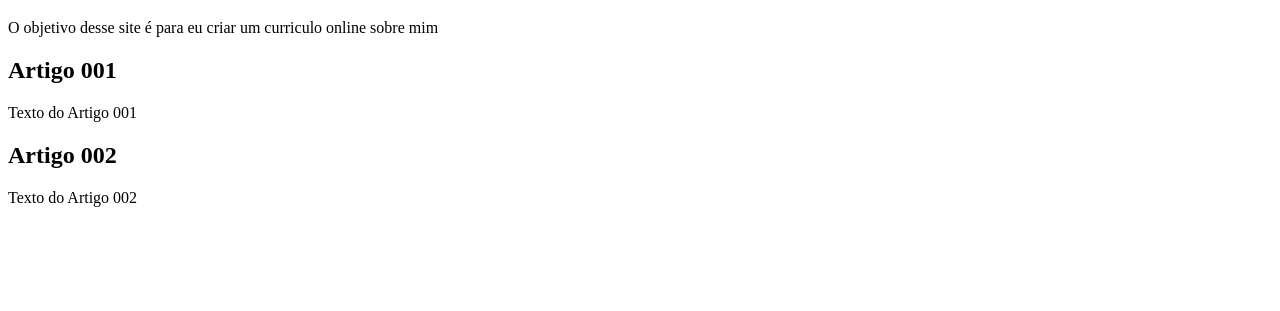
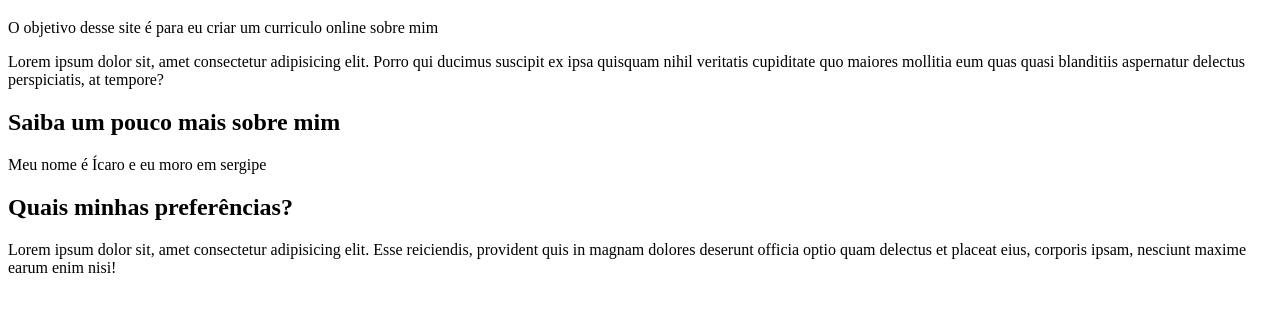
Before and after one commit to icarofranklin/perfil-do-programador, a plain HTML site: page index.html in a window 1280 px wide. Shown: the part 61-372 px from the top of the page. Drawn offline with Linux system fonts and the light colour scheme.

Commit message:
Comecei a escrever o conteúdo

```diff
--- a/index.html
+++ b/index.html
@@ -10,14 +10,15 @@
         <header>
             <h1>Criando um site com HTML, css e Java</h1>
             <p>O objetivo desse site é para eu criar um curriculo online sobre mim</p>
+            <p>Lorem ipsum dolor sit, amet consectetur adipisicing elit. Porro qui ducimus suscipit ex ipsa quisquam nihil veritatis cupiditate quo maiores mollitia eum quas quasi blanditiis aspernatur delectus perspiciatis, at tempore?</p>
         </header>
         <article>
-            <h2>Artigo 001</h2>
-            <p>Texto do Artigo 001</p>
+            <h2>Saiba um pouco mais sobre mim</h2>
+            <p>Meu nome é Ícaro e eu moro em sergipe</p>
         </article>
         <article>
-            <h2>Artigo 002</h2>
-            <p>Texto do Artigo 002</p>
+            <h2>Quais minhas preferências?</h2>
+            <p>Lorem ipsum dolor sit, amet consectetur adipisicing elit. Esse reiciendis, provident quis in magnam dolores deserunt officia optio quam delectus et placeat eius, corporis ipsam, nesciunt maxime earum enim nisi!</p>
         </article>
     </main>
 </body>
```
